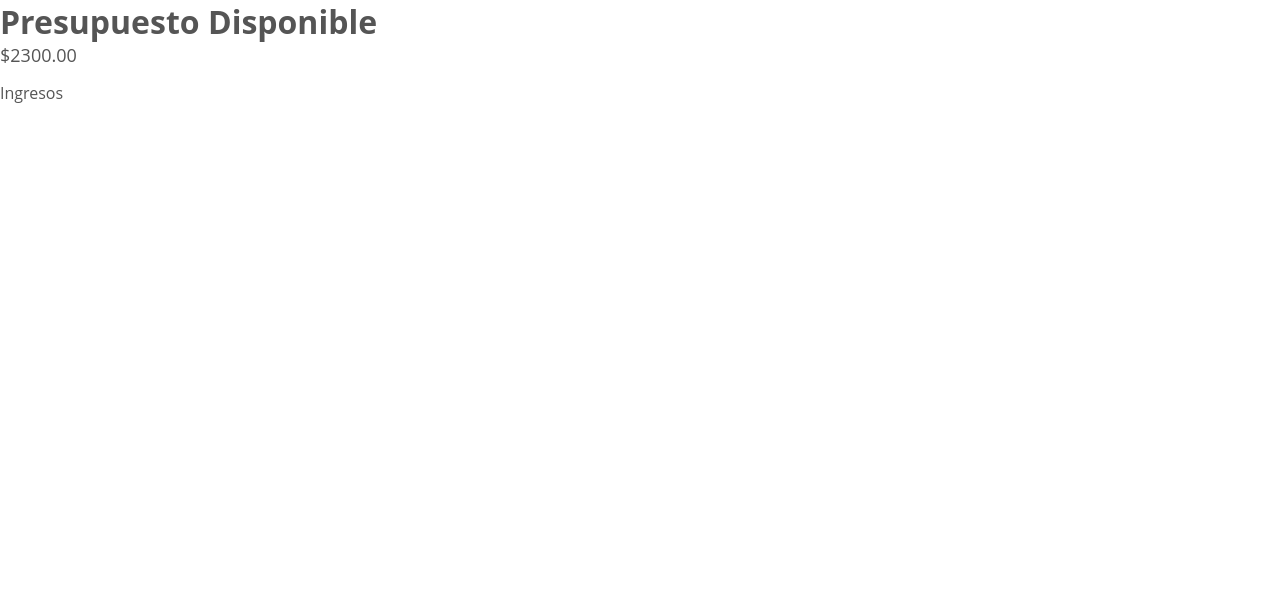
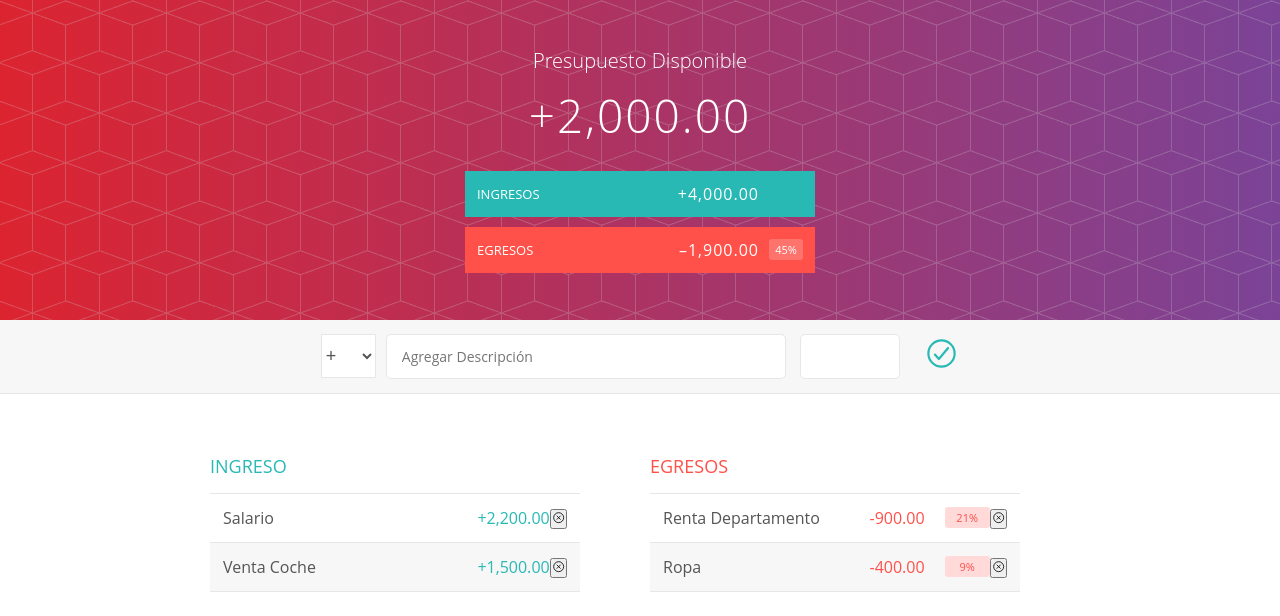
Before and after one commit to Stackjaeger/Javascript-I, a plain HTML site: page index.html in a window 1280 px wide. Drawn offline with nearby package versions, Linux system fonts and the light colour scheme.

Commit message:
Layout html

```diff
--- a/css/estilos.css
+++ b/css/estilos.css
@@ -19,9 +19,15 @@ body {
   font-weight: 400;
 }
 
-.derecha { float: right; }
-.rojo { color: #FF5049 !important; }
-.rojofocus:focus { border: 1px solid #FF5049 !important; }
+.derecha {
+  float: right;
+}
+.rojo {
+  color: #ff5049 !important;
+}
+.rojofocus:focus {
+  border: 1px solid #ff5049 !important;
+}
 
 .cabecero {
   height: 40vh;
@@ -33,8 +39,9 @@ body {
   padding-bottom: 100px;
   color: #fff;
   background: url(fondo.png), #7b4397;
-    background: url(fondo.png), -webkit-gradient(linear, right top, left top, from(#7b4397), to(#dc2430));
-    background: url(fondo.png), linear-gradient(to left, #7b4397, #dc2430)
+  background: url(fondo.png),
+    -webkit-gradient(linear, right top, left top, from(#7b4397), to(#dc2430));
+  background: url(fondo.png), linear-gradient(to left, #7b4397, #dc2430);
 }
 
 .presupuesto {
@@ -46,7 +53,7 @@ body {
   color: #fff;
 }
 
-.presupuesto_titulo{
+.presupuesto_titulo {
   font-size: 20px;
   text-align: center;
   margin-bottom: 10px;
@@ -69,11 +76,11 @@ body {
 
 .presupuesto_ingreso {
   margin-bottom: 10px;
-    background-color: #28B9B5;
+  background-color: #28b9b5;
 }
 
 .presupuesto_egreso {
-    background-color: #FF5049;
+  background-color: #ff5049;
 }
 
 .presupuesto_ingreso--texto,
@@ -104,7 +111,6 @@ body {
   text-align: center;
   border-radius: 3px;
 }
-
 
 .agregar {
   padding: 14px;
@@ -142,14 +148,18 @@ body {
   transition: border 0.3s;
 }
 
-.agregar_descripcion { width: 400px;}
-.agregar_valor { width: 100px;}
+.agregar_descripcion {
+  width: 400px;
+}
+.agregar_valor {
+  width: 100px;
+}
 
 .agregar_btn {
   font-size: 35px;
   background: none;
   border: none;
-    color: #28B9B5;
+  color: #28b9b5;
   cursor: pointer;
   display: inline-block;
   vertical-align: middle;
@@ -157,16 +167,20 @@ body {
   margin-left: 10px;
 }
 
-.agregar_btn:active { transform: translateY(2px); }
+.agregar_btn:active {
+  transform: translateY(2px);
+}
 
 .agregar_tipo:focus,
 .agregar_descripcion:focus,
 .agregar_valor:focus {
   outline: none;
-    border: 1px solid #28B9B5;
+  border: 1px solid #28b9b5;
 }
 
-.agregar_btn:focus { outline: none; }
+.agregar_btn:focus {
+  outline: none;
+}
 
 .contenedor {
   width: 860px;
@@ -191,16 +205,24 @@ h2 {
   margin-bottom: 15px;
 }
 
-.ingreso_titulo { color: #28B9B5; }
-.egreso_titulo { color: #FF5049; }
+.ingreso_titulo {
+  color: #28b9b5;
+}
+.egreso_titulo {
+  color: #ff5049;
+}
 
 .elemento {
   padding: 13px;
   border-bottom: 1px solid #e7e7e7;
 }
 
-.elemento:first-child { border-top: 1px solid #e7e7e7; }
-.elemento:nth-child(even) { background-color: #f7f7f7; }
+.elemento:first-child {
+  border-top: 1px solid #e7e7e7;
+}
+.elemento:nth-child(even) {
+  background-color: #f7f7f7;
+}
 
 .elemento_descripcion {
   float: left;
@@ -216,7 +238,7 @@ h2 {
   margin-left: 20px;
   transition: transform 0.3s;
   font-size: 11px;
-    background-color: #FFDAD9;
+  background-color: #ffdad9;
   padding: 3px;
   border-radius: 3px;
   width: 45px;
@@ -225,15 +247,14 @@ h2 {
 
 .ingreso .elemento_valor,
 .ingreso .elemento_eliminar--btn {
-    color: #28B9B5;
+  color: #28b9b5;
 }
 
 .egreso .elemento_valor,
 .egreso .elemento_porcentaje,
 .egreso .elemento_eliminar--btn {
-    color: #FF5049;
+  color: #ff5049;
 }
-
 
 .elemento_eliminar {
   float: left;
@@ -250,9 +271,19 @@ h2 {
   display: none;
 }
 
-.elemento_eliminar--btn:focus { outline: none; }
-.elemento_eliminar--btn:active { transform: translateY(2px); }
+.elemento_eliminar--btn:focus {
+  outline: none;
+}
+.elemento_eliminar--btn:active {
+  transform: translateY(2px);
+}
 
-.elemento:hover .elemento_eliminar--btn { display: block; }
-.elemento:hover .elemento_valor { transform: translateX(-20px); }
-.elemento:hover .elemento_porcentaje { transform: translateX(-20px); }
+.elemento:hover .elemento_eliminar--btn {
+  display: block;
+}
+.elemento:hover .elemento_valor {
+  transform: translateX(-20px);
+}
+.elemento:hover .elemento_porcentaje {
+  transform: translateX(-20px);
+}
--- a/index.html
+++ b/index.html
@@ -1,22 +1,121 @@
 <!DOCTYPE html>
 <html lang="en">
-<head>
-    <meta charset="UTF-8">
-    <meta name="viewport" content="width=device-width, initial-scale=1.0">
+  <head>
+    <meta charset="UTF-8" />
+    <meta name="viewport" content="width=device-width, initial-scale=1.0" />
     <title>Presupuesto</title>
-    <link rel="stylesheet" href="./css/estilos.css">
-</head>
-<body>
-    <header>
-        <h1>Presupuesto Disponible</h1>
-        <h2>$2300.00</h2>
-        <section>
-            <div>Ingresos</div>
-        </section>
+    <link rel="stylesheet" href="./css/estilos.css" />
+  </head>
+  <body>
+    <header class="cabecero">
+      <article class="presupuesto">
+        <div class="presupuesto_titulo">Presupuesto Disponible</div>
+        <div class="presupuesto_valor">+2,000.00</div>
+        <div class="presupuesto_ingreso limpiarEstilos">
+          <div class="presupuesto_ingreso--texto">Ingresos</div>
+          <div class="derecha">
+            <div class="presupuesto_ingreso--valor">+4,000.00</div>
+            <div class="presupuesto_ingreso--porcentaje"></div>
+          </div>
+        </div>
+        <div class="presupuesto_egreso limpiarEstilos">
+          <div class="presupuesto_egreso--texto">Egresos</div>
+          <div class="derecha limpiarEstilos">
+            <div class="presupuesto_egreso--valor">–1,900.00</div>
+            <div class="presupuesto_egreso--porcentaje">45%</div>
+          </div>
+        </div>
+      </article>
     </header>
 
-    <main>
+    <form action="" id="form">
+      <div class="agregar">
+        <div class="agregar_contenedor">
+          <select name="" id="tipo" class="agregar_tipo">
+            <option value="ingreso" selected>+</option>
+            <option value="egreso">-</option>
+            <input
+              type="text"
+              class="agregar_descripcion"
+              id="descripcion"
+              placeholder="Agregar Descripción"
+            />
+            <input
+              type="number"
+              class="agregar_valor"
+              step="any"
+              value="valor"
+            />
+            <button class="agregar_btn">
+              <ion-icon name="checkmark-circle-outline"></ion-icon>
+            </button>
+          </select>
+        </div>
+      </div>
+    </form>
 
-    </main>
-</body>
+    <div class="contenedor limpiarEstilos">
+      <div class="ingreso">
+        <h2 class="ingreso_titulo">Ingreso</h2>
+        <div id="lista-ingresos">
+          <div class="elemento limpiarEstilos">
+            <div class="elemento_descripcion">Salario</div>
+            <div class="derecha limpiarEstilos">
+              <div class="elemento_valor">+2,200.00</div>
+              <div class="elemento_eliminar">
+                <button class="elemento_eliminar_btn">
+                  <ion-icon name="close-circle-outline"></ion-icon>
+                </button>
+              </div>
+            </div>
+          </div>
+          <div class="elemento limpiarEstilos">
+            <div class="elemento_descripcion">Venta Coche</div>
+            <div class="derecha limpiarEstilos">
+              <div class="elemento_valor">+1,500.00</div>
+              <div class="elemento_eliminar">
+                <button class="elemento_eliminar_btn">
+                  <ion-icon name="close-circle-outline"></ion-icon>
+                </button>
+              </div>
+            </div>
+          </div>
+        </div>
+      </div>
+      <div class="egreso">
+        <h2 class="egreso_titulo">Egresos</h2>
+        <div id="lista-egresos">
+          <div class="elemento limpiarEstilos">
+            <div class="elemento_descripcion">Renta Departamento</div>
+            <div class="derecha limpiarEstilos">
+              <div class="elemento_valor">-900.00</div>
+              <div class="elemento_porcentaje">21%</div>
+              <div class="elemento_eliminar">
+                <button class="elemento_eliminar_btn">
+                  <ion-icon name="close-circle-outline"></ion-icon>
+                </button>
+              </div>
+            </div>
+          </div>
+          <div class="elemento limpiarEstilos">
+            <div class="elemento_descripcion">Ropa</div>
+            <div class="derecha limpiarEstilos">
+              <div class="elemento_valor">-400.00</div>
+              <div class="elemento_porcentaje">9%</div>
+              <div class="elemento_eliminar">
+                <button class="elemento_eliminar_btn">
+                  <ion-icon name="close-circle-outline"></ion-icon>
+                </button>
+              </div>
+            </div>
+          </div>
+        </div>
+      </div>
+    </div>
+
+    <script
+      type="module"
+      src="https://unpkg.com/ionicons@5.4.0/dist/ionicons/ionicons.esm.js"
+    ></script>
+  </body>
 </html>
```
Lines whose indentation alone changed are shown as unchanged.
